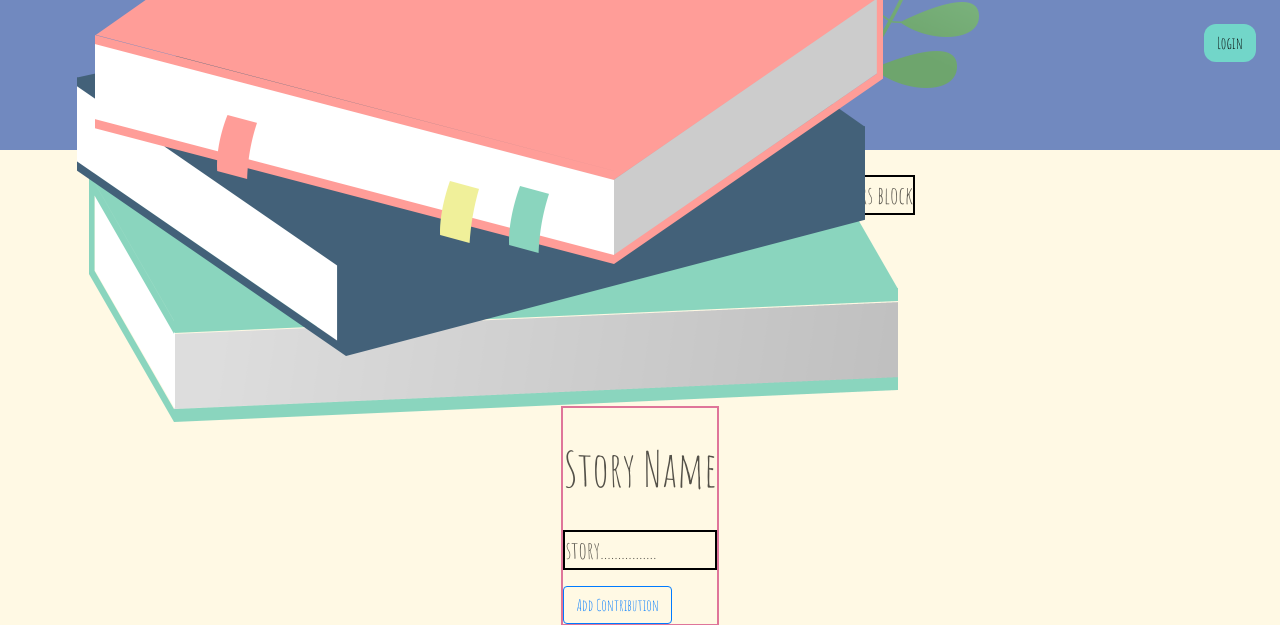
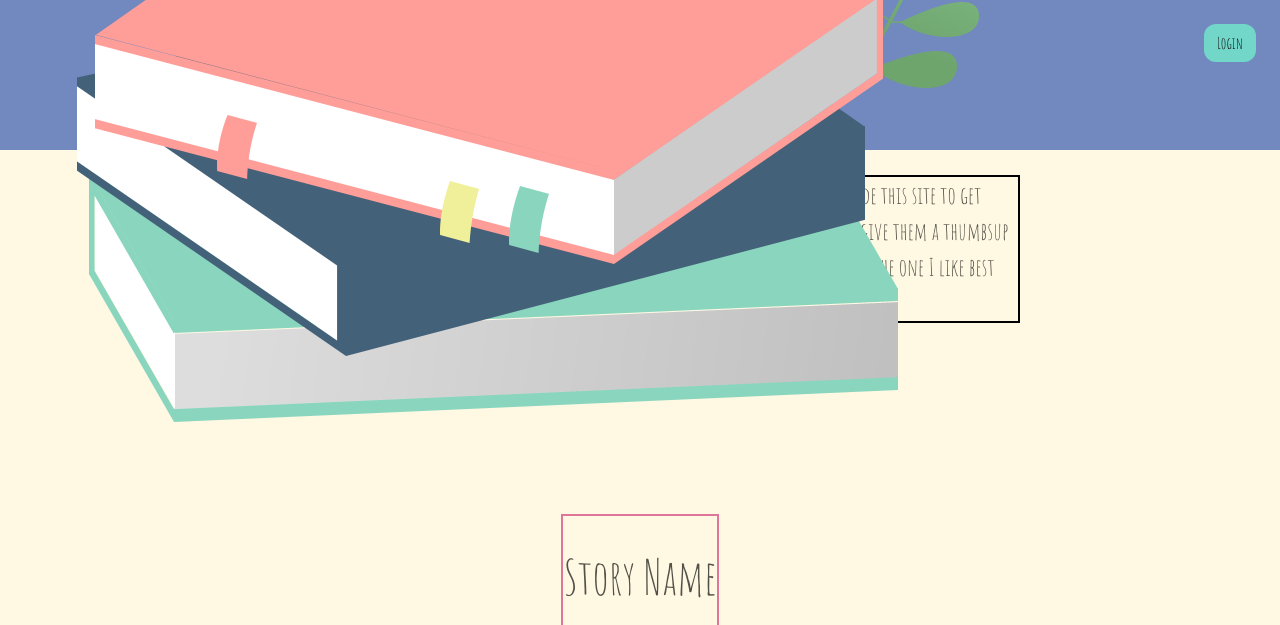
Before and after one commit to swamysanjay/midterm, a Node server app: page / in a window 1280 px wide. Shown: the top 625 px of the page. Run offline with Node 20, Linux system fonts and the light colour scheme; style sheets or scripts are compiled from the project's sources.

Commit message:
added introduction paragraph

```diff
--- a/views/index.ejs
+++ b/views/index.ejs
@@ -45,7 +45,7 @@
   <main class="container">
     <header>
       <section class="intro">
-      <p>Welcome to my story making blog! I write stories but I often have writers block</p>
+      <p>Welcome to my story making blog! I write stories but I often have writers block so I made this site to get some ideas from the creative minds of people like you! Read the ideas of other users and give them a thumbsup if you like it! I'll merge the idea with the most votes (or who knows I might just go with the one I like best😜)</p>
     </section>
     </header>
     <section class="posted-stories">
```
